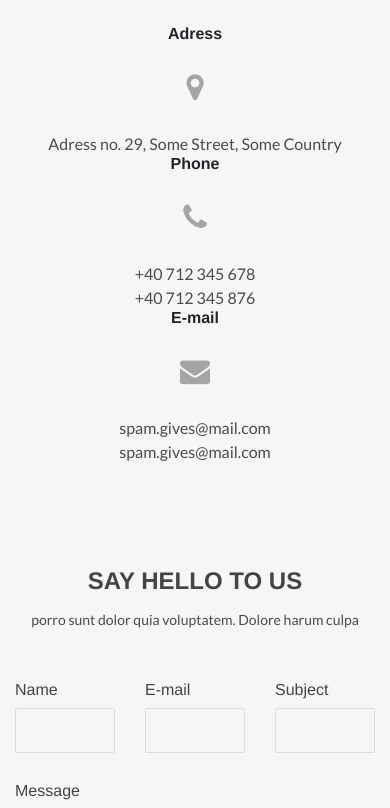
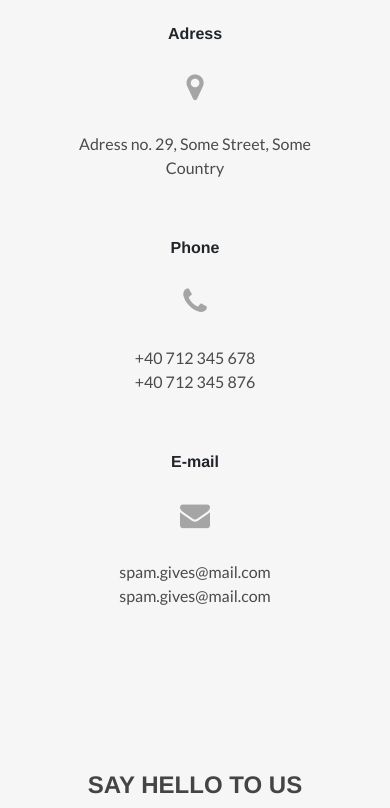
Before and after one commit to shohrat-maharram/GraduationProject, a plain HTML site: page Front-End/contact.html in a window 390 px wide. Shown: the part 820-1628 px from the top of the page. Drawn offline with nearby package versions, Linux system fonts and the light colour scheme.

Commit message:
Responsivity of contact page is ready

```diff
--- a/Front-End/contact.html
+++ b/Front-End/contact.html
@@ -54,16 +54,16 @@
     <section id="contact-info">
         <div class="container">
             <div class="row">
-                <div class="col-md-10 col-md-offset-1">
+                <div class="col-lg-10 col-md-10 col-sm-12 col-lg-offset-1 col-md-offset-1 col-sm-offset-1">
                     <div class="row">
-                        <div class="col-md-4">
+                        <div class="col-lg-4 col-md-4 col-sm-12">
                             <div class="contacts">
                                 <h5>Adress</h5>
                                 <i class="fa fa-map-marker" aria-hidden="true"></i>
                                 <p>Adress no. 29, Some Street, Some Country</p>
                             </div>
                         </div>
-                        <div class="col-md-4">
+                        <div class="col-lg-4 col-md-4 col-sm-12">
                             <div class="contacts">
                                 <h5>Phone</h5>
                                 <i class="fa fa-phone" aria-hidden="true"></i>
@@ -71,7 +71,7 @@
                                 <p>+40 712 345 876</p>
                             </div>
                         </div>
-                        <div class="col-md-4">
+                        <div class="col-lg-4 col-md-4 col-sm-12">
                             <div class="contacts">
                                 <h5>E-mail</h5>
                                 <i class="fa fa-envelope" aria-hidden="true"></i>
@@ -88,7 +88,7 @@
     <section id="contact-message">
         <div class="container">
             <div class="row">
-                <div class="col-md-10 col-md-offset-1">
+                <div class="col-lg-10 col-md-12 col-lg-offset-1 col-md-offset-1">
                     <div class="row">
                         <div class="col-12">
                             <div class="heading">
@@ -102,15 +102,15 @@
                             <div class="formSection">
                                 <form>
                                     <div class="form-row mg-l-r">
-                                        <div class="col pd-l-r-p pd-left">
+                                        <div class="col-md-4 col-sm-12 col-xs-12 pd-l-r-p pd-left">
                                             <label for="name">Name</label>
                                             <input type="text" class="form-control inputText" id="name">
                                         </div>
-                                        <div class="col pd-l-r-p">
+                                        <div class="col-md-4 col-sm-12 col-xs-12 pd-l-r-p">
                                             <label for="email">E-mail</label>
                                             <input type="email" class="form-control inputText" id="email">
                                         </div>
-                                        <div class="col pd-l-r-p pd-right">
+                                        <div class="col-md-4 col-sm-12 col-xs-12 pd-l-r-p pd-right">
                                             <label for="subject">Subject</label>
                                             <input type="text" class="form-control inputText" id="subject">
                                         </div>
--- a/Front-End/sass/_contact.scss
+++ b/Front-End/sass/_contact.scss
@@ -35,6 +35,8 @@
     }
 
     p {
+      margin: 0 auto;
+      width: 65%;
       font-size: 16px;
       font-family: $main-font-2;
       color: $main-font-color;
@@ -129,8 +131,40 @@
 
 // <-- ~~~~~~~~~~~~~~~~~~~~~~~~~~~~~~~~~~~~~~~~~~~~~~~~~~~~~~~~~~~~~~~~~~~~~~~~~~~~~~~~~~~~~~~~ --> //
 // Screen size between 768 and 576px
-@media only screen and (max-width: 768px) {}
+@media only screen and (max-width: 768px) {
+  #contact-info {
+    .contacts {
+      margin-bottom: 60px;
+      p {
+        width: 45%;
+
+      }
+    }
+  }
+
+  #contact-message {
+
+    .formSection {
+      padding: 20px 0;
+
+      .pd-l-r-p {
+        padding-left: 0px;
+        padding-right: 0px;
+      }
+
+    }
+  }
+}
 
 // <-- ~~~~~~~~~~~~~~~~~~~~~~~~~~~~~~~~~~~~~~~~~~~~~~~~~~~~~~~~~~~~~~~~~~~~~~~~~~~~~~~~~~~~~~~~ --> //
 // Screen size < 576px
-@media only screen and (max-width: 576px) {}
+@media only screen and (max-width: 576px) {
+  #contact-info {
+    .contacts {
+      margin-bottom: 60px;
+      p {
+        width: 65%;
+      }
+    }
+  }
+}
--- a/Front-End/sass/_home.scss
+++ b/Front-End/sass/_home.scss
@@ -3,6 +3,7 @@
 // Screen size > 992px
 //Container of the Home page
 #mainContainer {
+  position: relative;
 
   /* Header section */
   #header {
@@ -1639,6 +1640,8 @@
 // Screen size between 768 and 576px
 @media only screen and (max-width: 768px) {
   #mainContainer {
+    // width: 450px;
+    // margin: 0 auto;
     //Header
     #header {
       //Navbar small screen
@@ -1658,6 +1661,8 @@
 // Screen size < 576px
 @media only screen and (max-width: 576px) {
   #mainContainer {
+    // width: 300px;
+    // margin: 0 auto;
     //Header
     #header {
       //Search bar
```
Also changed, not shown: Front-End/css/style.css, 1 other file.
